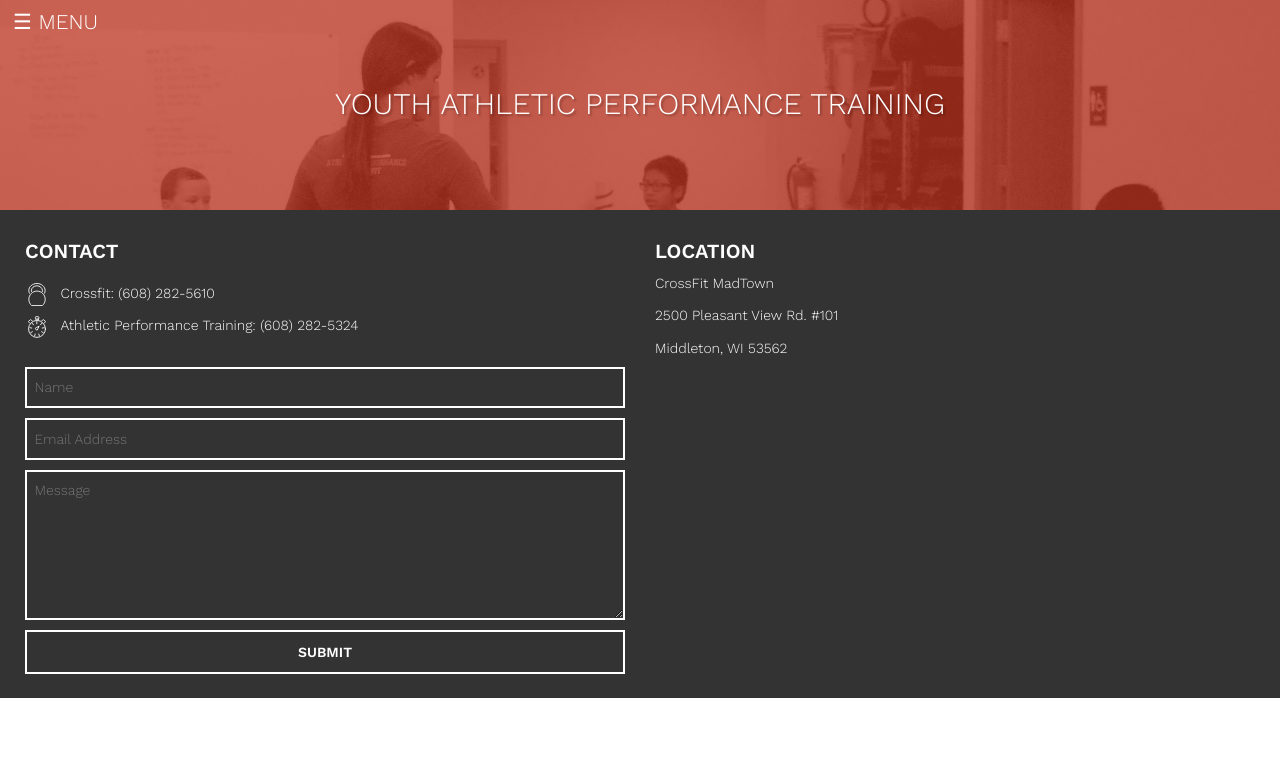
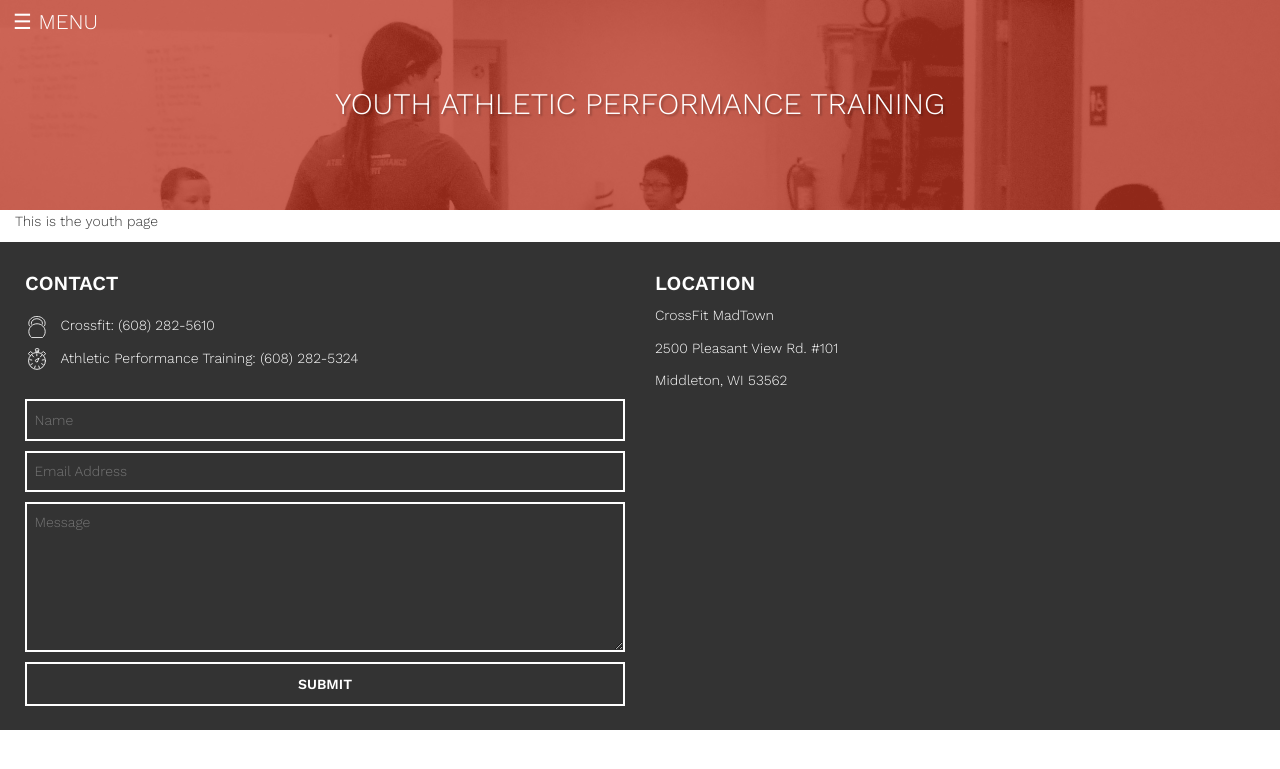
Before and after one commit to djdurban/crossfit_madtown, a Jekyll site: the page built from _services/youth-apt.md, in a window 1280 px wide. Shown: the top 769 px of the page. Built offline with Jekyll 4.4.1, drawn with Linux system fonts in a browser that asks for light colours.

Commit message:
added youth page label

```diff
--- a/_services/youth-apt.md
+++ b/_services/youth-apt.md
@@ -4,3 +4,4 @@ permalink: /athletic-performance-training/youth
 title: Youth Athletic Performance Training
 url: /athletic-performance-training/youth
 ---
+This is the youth page
```
